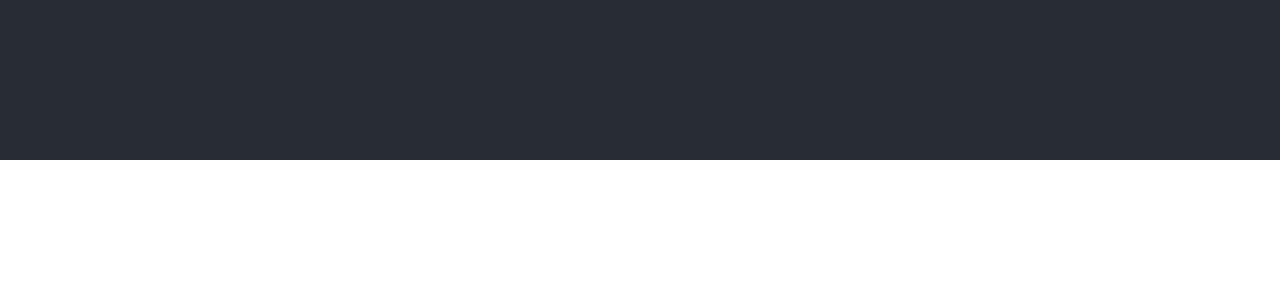
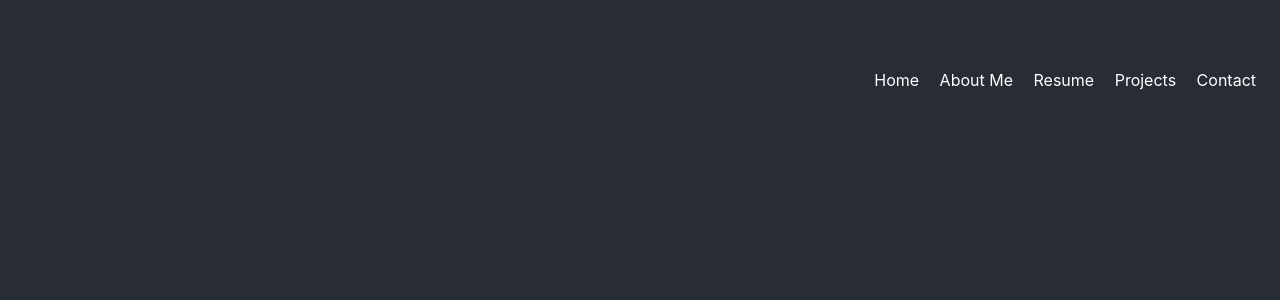
Before and after one commit to tdberg21/td, a React (Create React App) app: page /projects in a window 1280 px wide. Shown: the top 300 px of the page. Built offline with nearby package versions, Linux system fonts and the light colour scheme.

Commit message:
Add navlinks to header and remove unnecessary CSS

```diff
--- a/src/Components/App/App.css
+++ b/src/Components/App/App.css
@@ -1,27 +1,27 @@
+* {
+  font-size: 16px;
+  background-color: #282c34;
+}
+
 .App {
   text-align: center;
 }
 
 .App-header {
-  background-color: #282c34;
   min-height: 20vh;
   display: flex;
-  flex-direction: column;
   align-items: center;
-  justify-content: center;
-  font-size: calc(10px + 2vmin);
-  color: white;
+  justify-content: flex-end;
+  /* font-size: calc(10px + 2vmin); */
+  padding: 0 1rem;
 }
 
-.App-link {
-  color: #61dafb;
+.nav {
+  color: #fff;
+  margin: 0 0.5rem;
+  text-decoration: none;
 }
 
-@keyframes App-logo-spin {
-  from {
-    transform: rotate(0deg);
-  }
-  to {
-    transform: rotate(360deg);
-  }
-}
+/* .links-container {
+
+} */
--- a/src/Components/App/App.js
+++ b/src/Components/App/App.js
@@ -7,7 +7,13 @@ class App extends Component {
     return (
       <div className="App">
         <header className="App-header">
-
+          <div className='links-container'>
+            <NavLink to='/' className='nav'> Home </NavLink>
+            <NavLink to='/about' className='nav'> About Me </NavLink>
+            <NavLink to='/resume' className='nav'> Resume </NavLink>
+            <NavLink to='/projects' className='nav'> Projects </NavLink>
+            <NavLink to='/contact' className='nav'> Contact </NavLink>
+          </div>
         </header>
       </div>
     );
```
